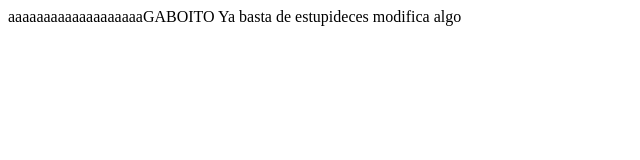
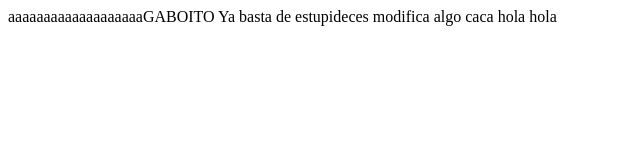
Before and after one commit to gagalvezv/Actividad-sumativa-1, a plain HTML site: page index.html in a window 1280 px wide. Shown: the whole page, without its empty margins (0-640 px from the left). Drawn offline with Linux system fonts and the light colour scheme.

Commit message:
Update index.html

```diff
--- a/index.html
+++ b/index.html
@@ -7,5 +7,7 @@
 </head>
 <body>
     aaaaaaaaaaaaaaaaaaaGABOITO Ya basta de estupideces modifica algo
+    caca
+    hola hola
 </body>
 </html>
```
